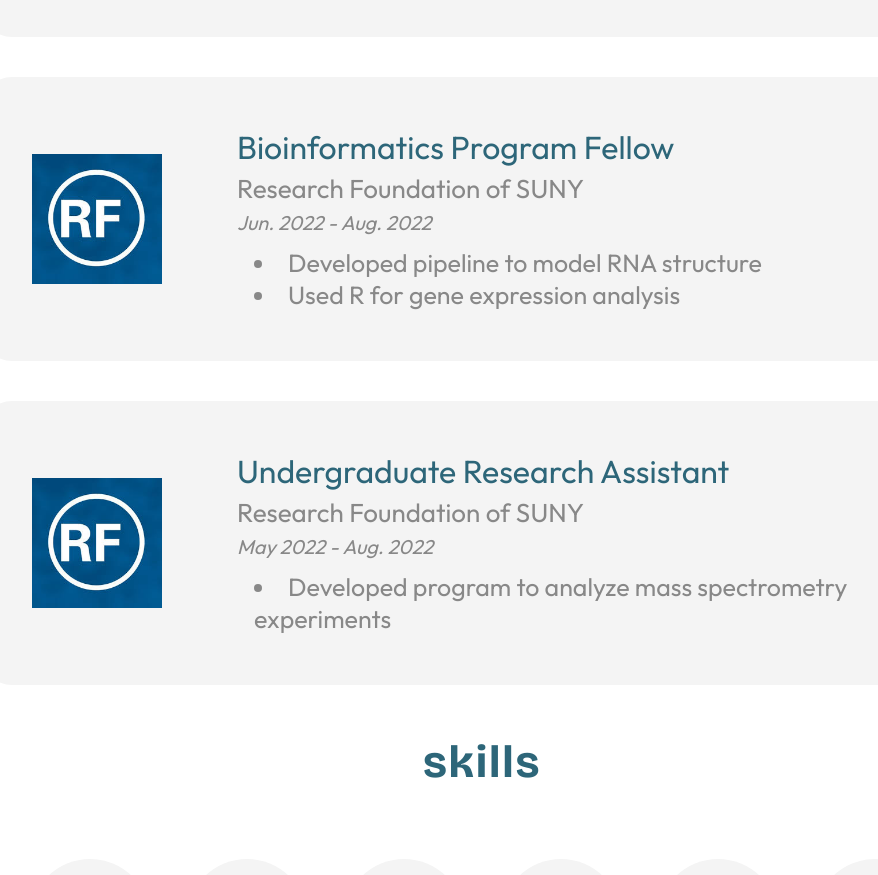
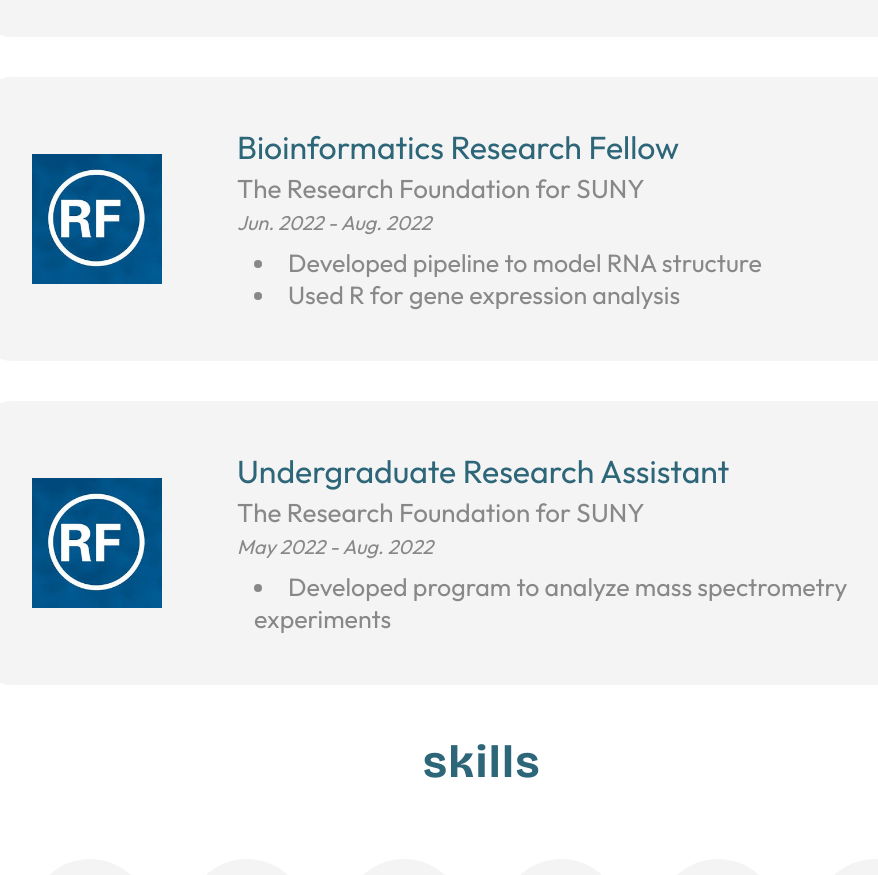
Before and after one commit to shaima-h/personal-portfolio, a React (Vite) app: page / in a window 1280 px wide. Shown: the part 2300-3175 px from the top of the page, without its empty margins (158-1036 px from the left). Built offline with nearby package versions, Linux system fonts and the light colour scheme.

Commit message:
update resume

```diff
--- a/src/components/Experience/Experience.jsx
+++ b/src/components/Experience/Experience.jsx
@@ -13,7 +13,7 @@ export const Experience = () => {
                 <div className={styles.resumeBtn}>
                     <a
                         className={styles.resumeLink}
-                        href="https://drive.google.com/file/d/1BNnWwlQdxRj2ynpa2B0gGGzTV0mrXJ8g/view?usp=sharing"
+                        href="https://drive.google.com/file/d/1CcMII5zSRG3yKYkPzQpDbnTxowV4dcho/view?usp=sharing"
                         target="_blank" rel="noopener noreferrer"
                     >
                         View Full Resume
--- a/src/data/history.json
+++ b/src/data/history.json
@@ -8,8 +8,8 @@
       "imageSrc": "history/tcna.png"
     },
     {
-      "role": "Bioinformatics Program Fellow",
-      "organization": "Research Foundation of SUNY",
+      "role": "Bioinformatics Research Fellow",
+      "organization": "The Research Foundation for SUNY",
       "startDate": "Jun. 2022",
       "endDate": "Aug. 2022",
       "experiences": ["Developed pipeline to model RNA structure", "Used R for gene expression analysis"],
@@ -17,7 +17,7 @@
     },
     {
       "role": "Undergraduate Research Assistant",
-      "organization": "Research Foundation of SUNY",
+      "organization": "The Research Foundation for SUNY",
       "startDate": "May 2022",
       "endDate": "Aug. 2022",
       "experiences": [
```
